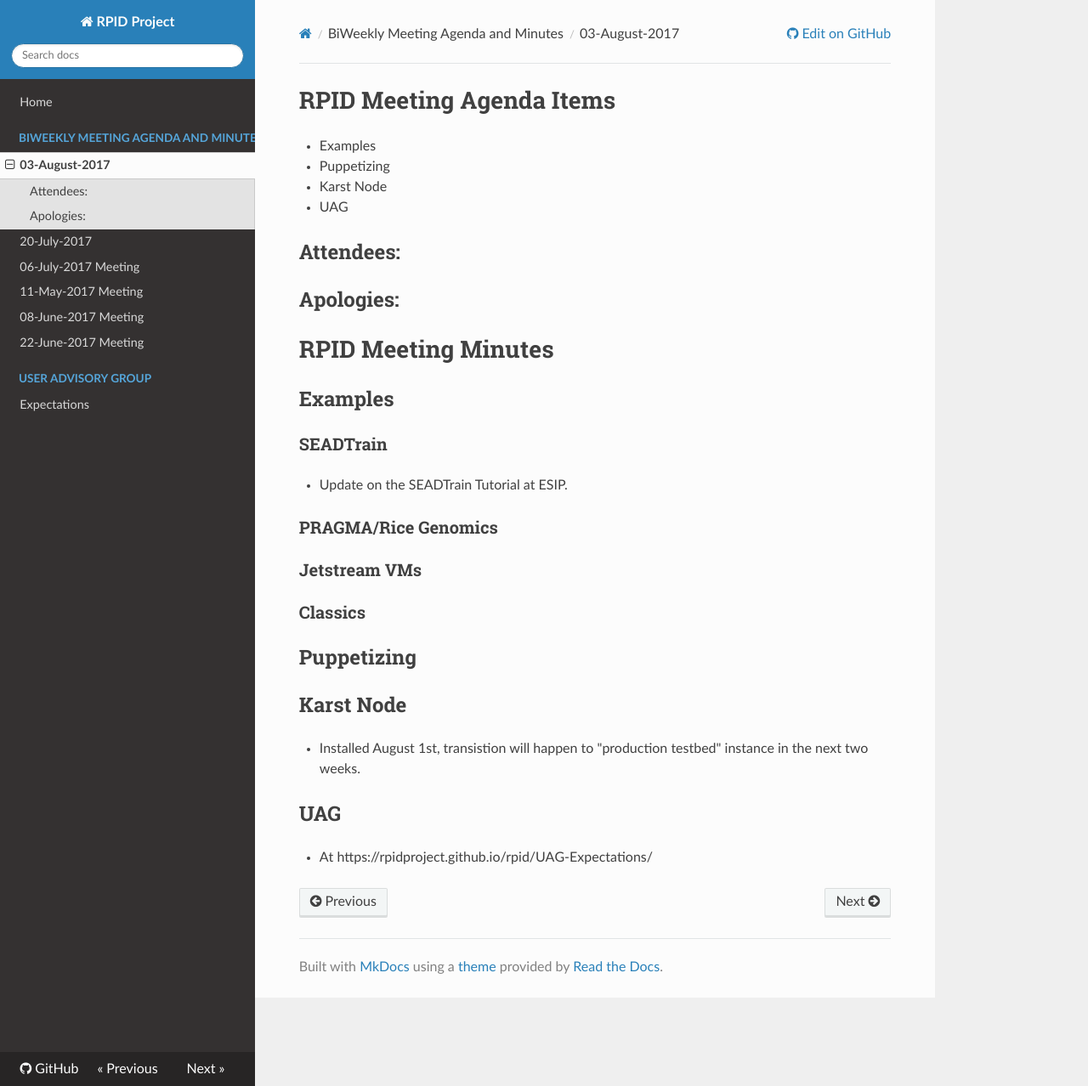
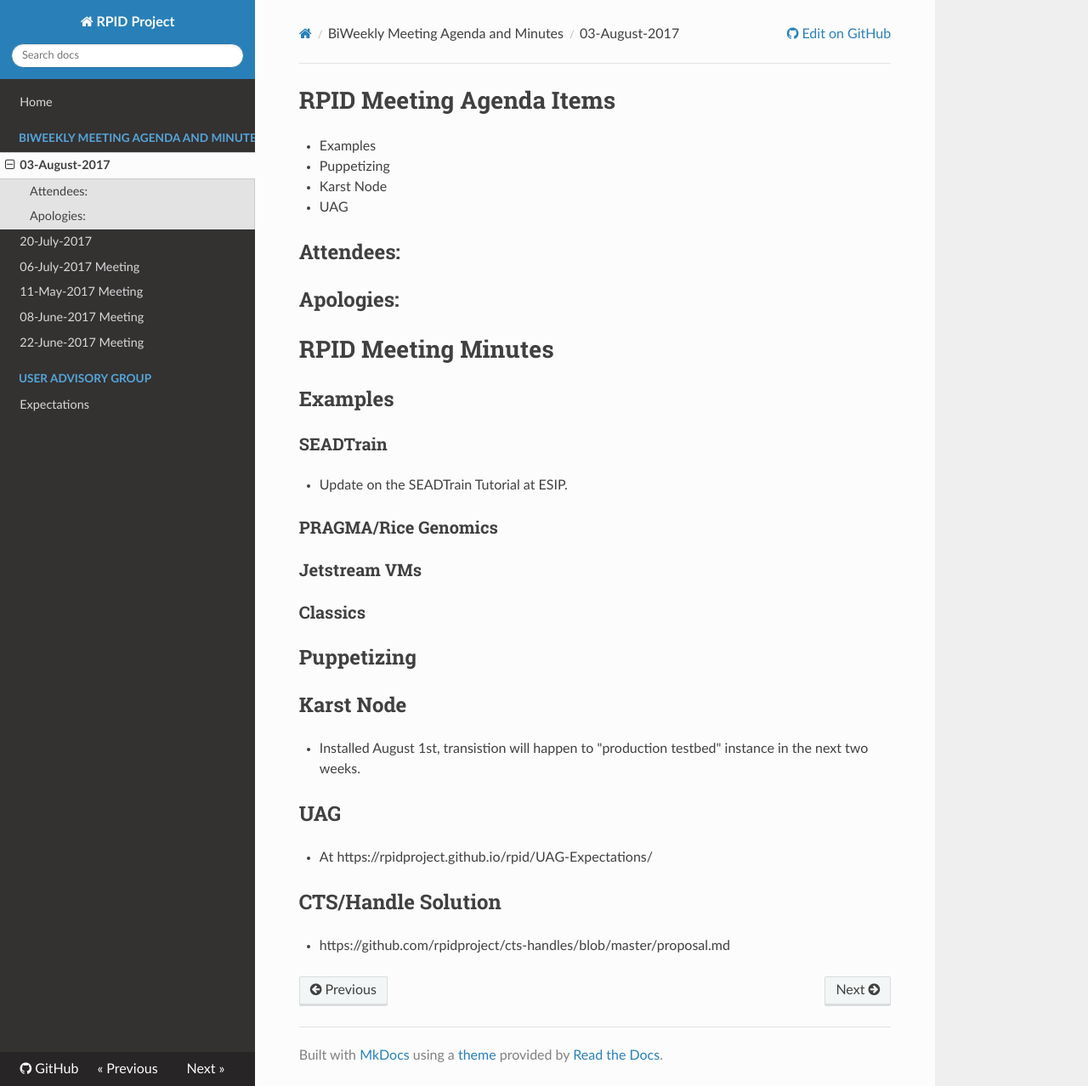
Before and after one commit to rpidproject/rpid, an MkDocs documentation site: the page built from docs/03-August-2017.md, in a window 1280 px wide and 1278 px high. Shown: the whole window at 85% size. Built offline with MkDocs 1.6.1, drawn with Linux system fonts in a browser that asks for light colours; nearby versions of some CDN libraries; old or Windows-style settings are respelled for this version of MkDocs.

Commit message:
add CTS/Handle to agenda

```diff
--- a/docs/03-August-2017.md
+++ b/docs/03-August-2017.md
@@ -28,3 +28,6 @@
 
 ## UAG
    * At https://rpidproject.github.io/rpid/UAG-Expectations/
+
+## CTS/Handle Solution
+   * https://github.com/rpidproject/cts-handles/blob/master/proposal.md
```
